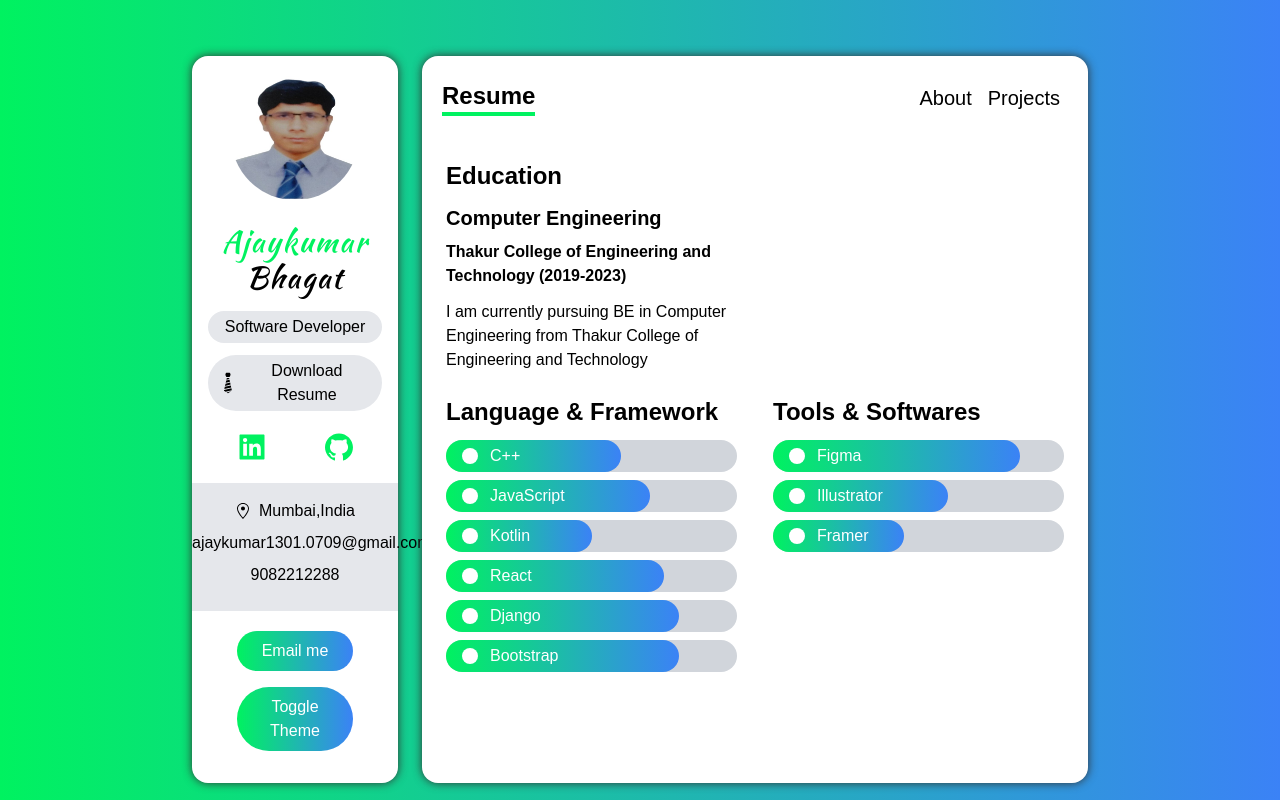
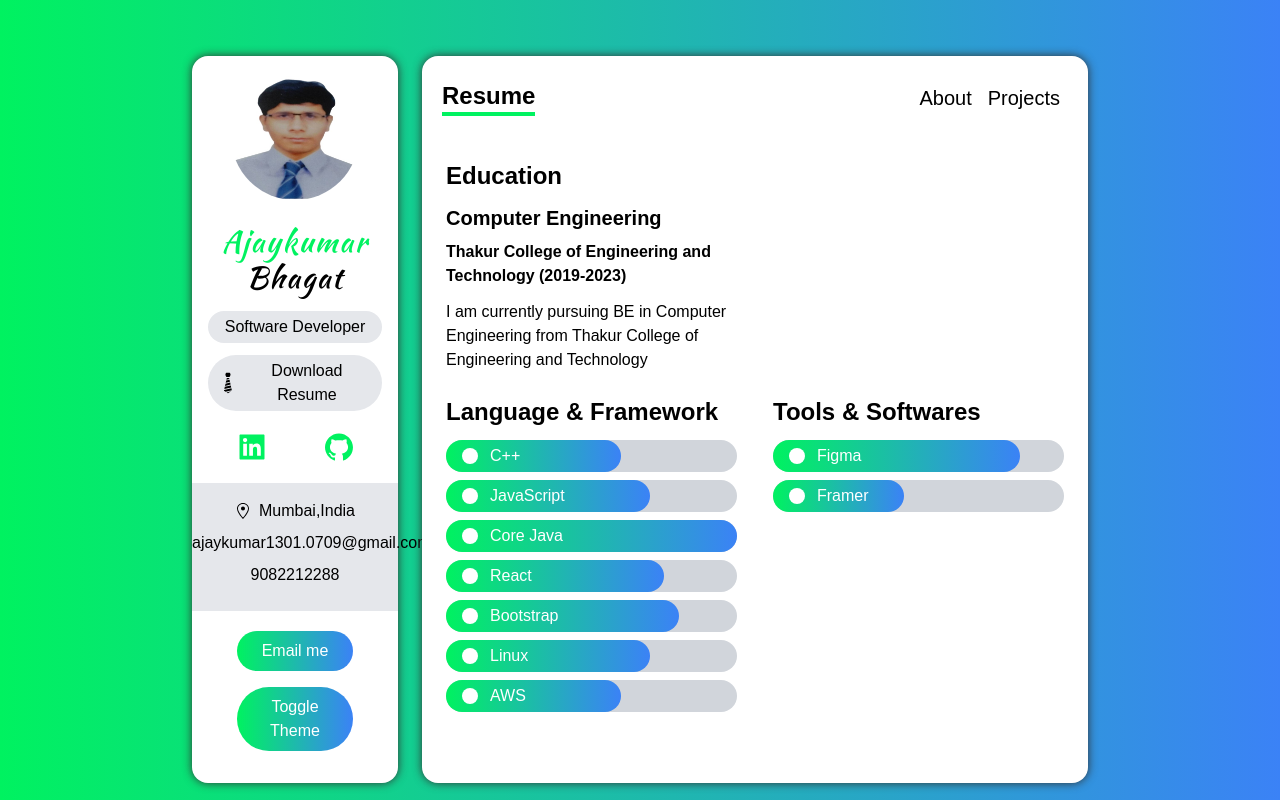
Before and after one commit to ajaykumar1301/portfolio, a Next.js app: page /resume in a window 1280 px wide. Built offline with nearby package versions, Linux system fonts and the light colour scheme.

Commit message:
Update data.ts

```diff
--- a/data.ts
+++ b/data.ts
@@ -57,8 +57,8 @@ export const languages: Skill[] = [
   },
   {
     Icon: BsCircleFill,
-    name: "Kotlin",
-    level: "50",
+    name: "Core Java",
+    level: "100",
   },
   {
     Icon: BsCircleFill,
@@ -67,13 +67,18 @@ export const languages: Skill[] = [
   },
   {
     Icon: BsCircleFill,
-    name: "Django",
+    name: "Bootstrap",
     level: "80",
   },
-  {
+    {
     Icon: BsCircleFill,
-    name: "Bootstrap",
-    level: "80",
+    name: "Linux",
+    level: "70",
+  },
+    {
+    Icon: BsCircleFill,
+    name: "AWS",
+    level: "60",
   },
 ];
 
@@ -82,11 +87,6 @@ export const tools: Skill[] = [
     Icon: BsCircleFill,
     name: "Figma",
     level: "85",
-  },
-  {
-    Icon: BsCircleFill,
-    name: "Illustrator",
-    level: "60",
   },
   {
     Icon: BsCircleFill,
```
